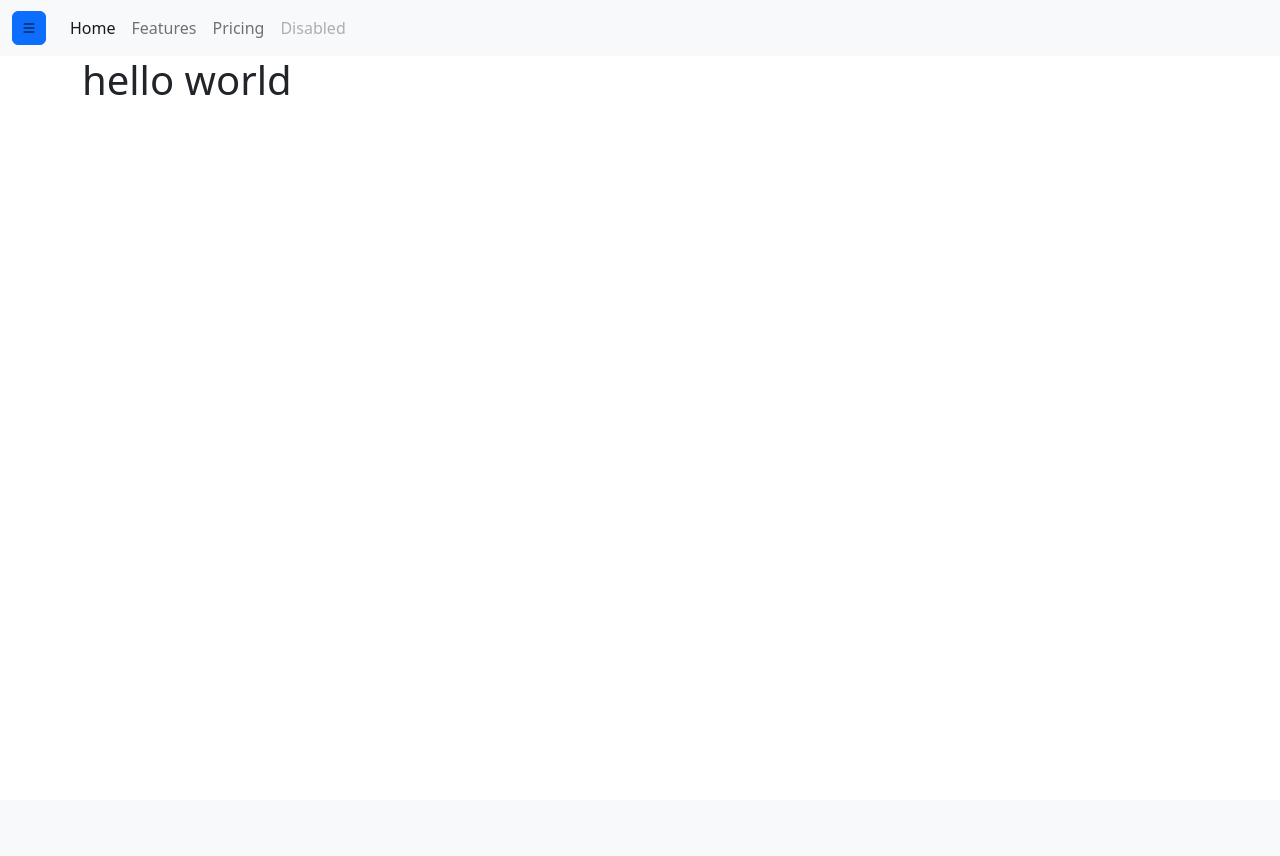
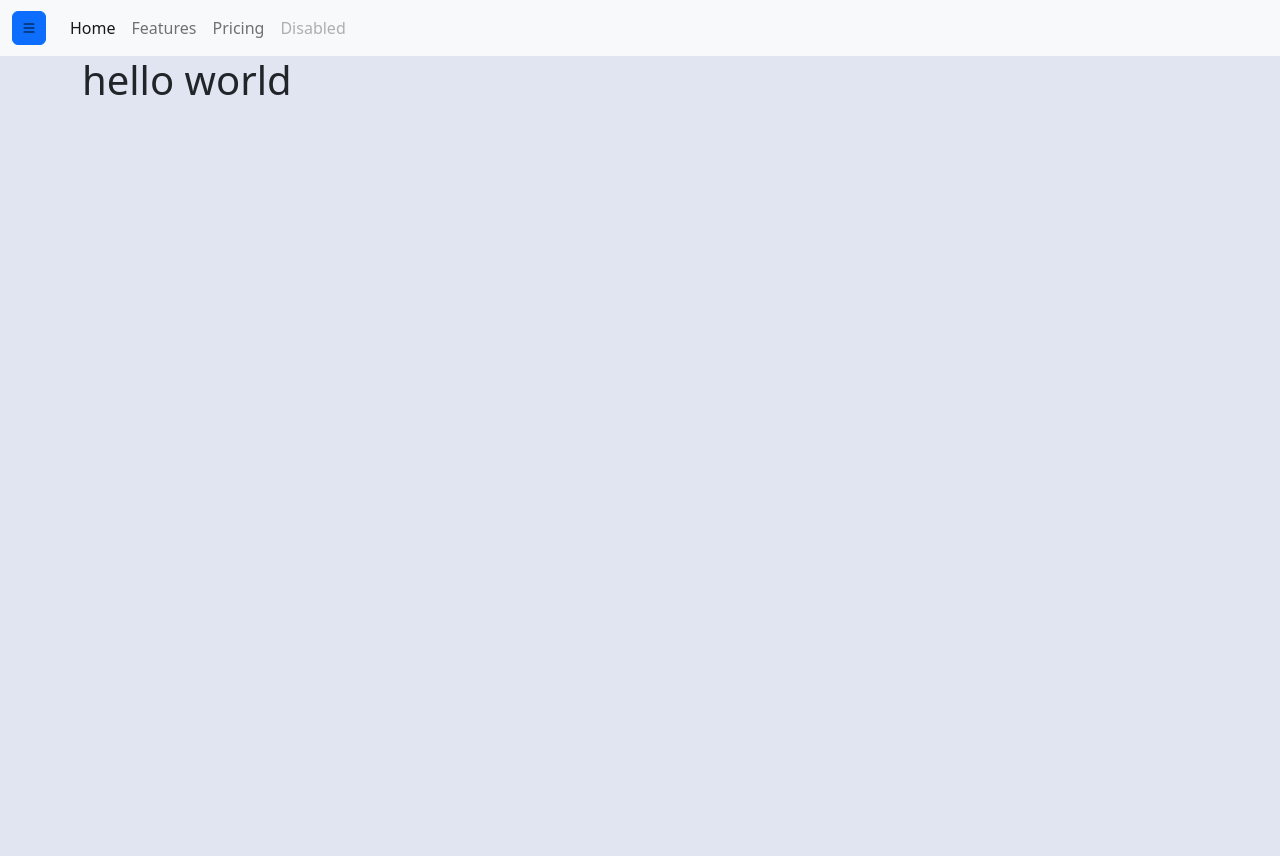
Before and after one commit to Js-cook/Ordo-Aquilarum, a Django app: page / in a window 1280 px wide. Before the commit the page ends 95 px from the top, so only its background shows below. Run offline with Django 3.2, Linux system fonts and the light colour scheme.

Commit message:
ADD - Homepage UI changes

```diff
--- a/frontend/static/frontend/styles.css
+++ b/frontend/static/frontend/styles.css
@@ -1,14 +1,4 @@
-/* #side-menu {
-  position: fixed;
-  top: 0;
-  left: 0;
-  width: 0;
+#all-content {
+  background-color: #e1e5f1 !important;
+  height: 100%;
 }
-
-#link-list {
-  list-style-type: none;
-}
-
-#main-content {
-  padding: 3rem;
-} */
--- a/frontend/templates/frontend/index.html
+++ b/frontend/templates/frontend/index.html
@@ -1,11 +1,18 @@
 {% extends 'base.html' %}
+{% load static %}
 
 {% block title %}Home{% endblock %}
 
 {% block content %}
+<div id="all-content">
+  <div id="main-content" class="container">
+    <h1>hello world</h1>
+  </div>
+  <div class="container">
+    <div class="row">
 
+    </div>
 
-<div id="main-content" class="container">
-  <h1>hello world</h1>
+  </div>
 </div>
 {% endblock %}
```
Also changed, not shown: frontend/static/frontend/ripley.jpg (added).
